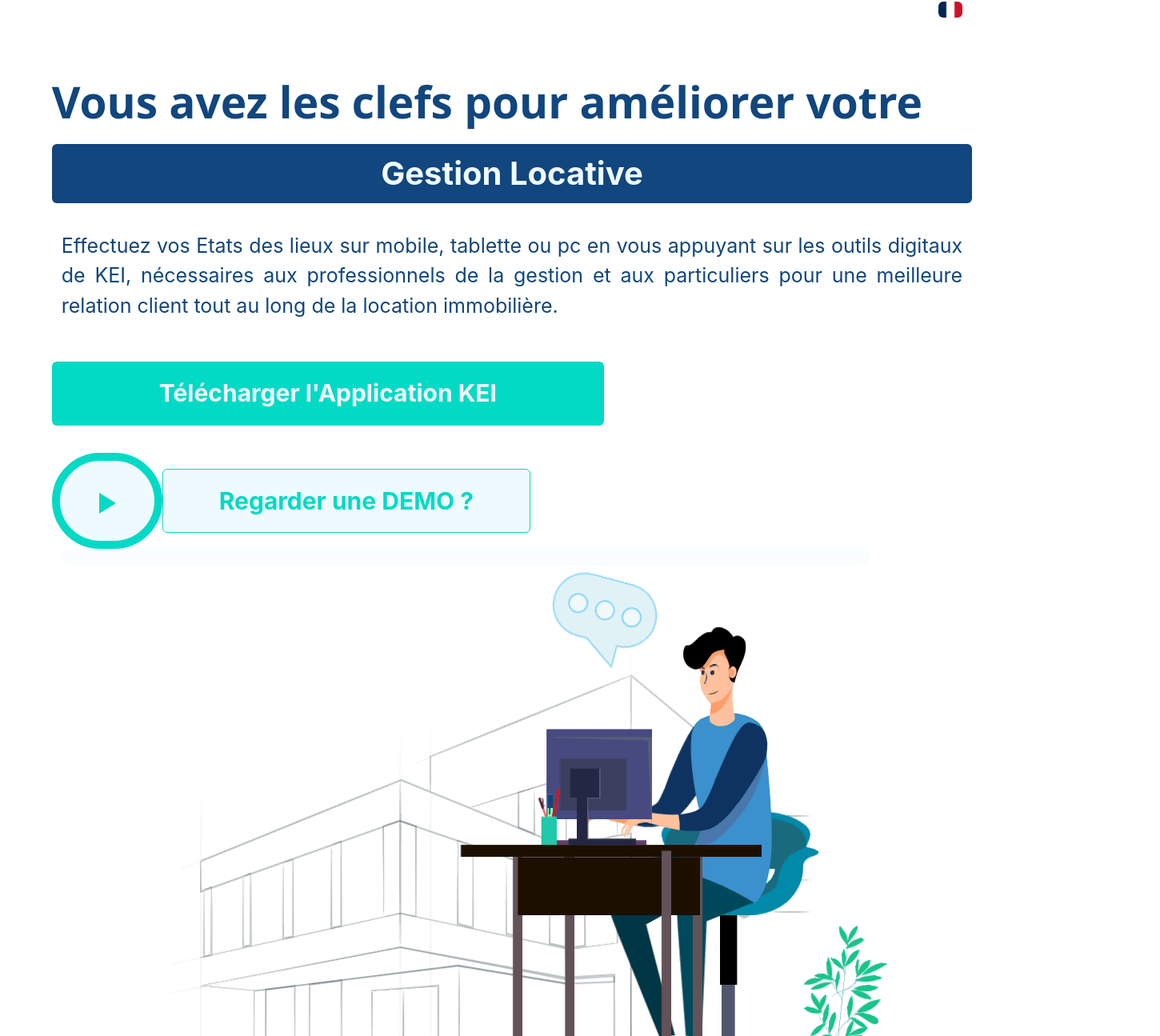
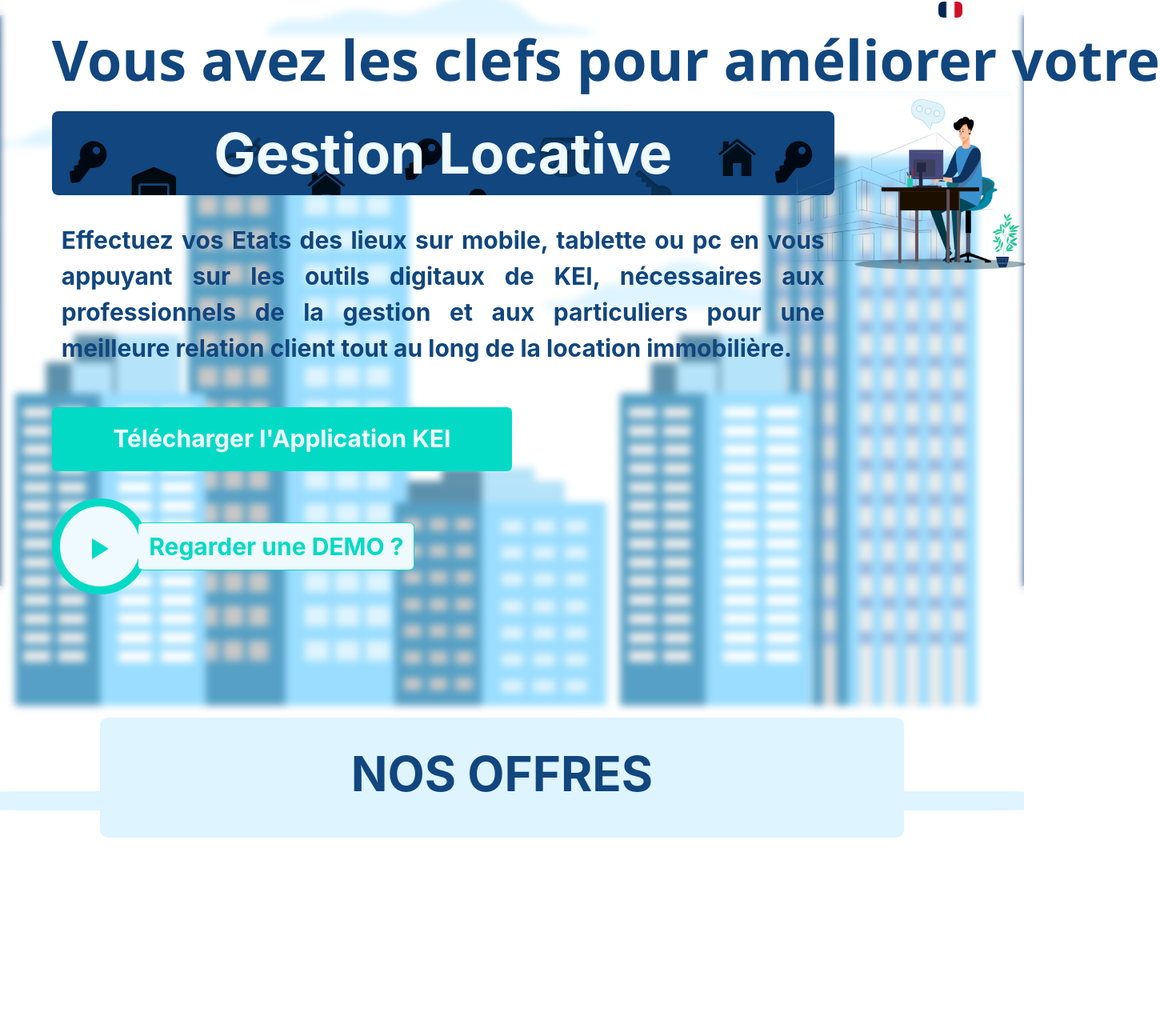
Before and after one commit to korv-consulting/kei-website, a Next.js app: page / in a window 1280 px wide. Shown: the part 104-1399 px from the top of the page at 80% size, 1450 px wide, since content can reach past the window. Built offline with nearby package versions, Linux system fonts and the light colour scheme.

Commit message:
[feat-xxx]: Adding Pricing Offers Parts and updating others components

```diff
--- a/components/partials/base/about.js
+++ b/components/partials/base/about.js
@@ -5,13 +5,15 @@
 
     return(
         <Container fluid className={styles.main}>
-            <Row>
+            {/* <div className={styles.bg_image}></div> */}
+            <Image fluid src="/skyscraper.png" className={styles.background} alt="Sky Crappers"/>
+            <Row className={styles.global_row}>
                 <Col>
                     <Row className={styles.title}>
                         Vous avez les clefs pour améliorer votre
                     </Row>
                     <Row>
-                        <Button className={styles.btn}>Gestion Locative</Button>
+                        <div className={styles.btn_rent_mnt}>Gestion Locative</div>
                     </Row>
                     <Row>
                         <p className={styles.description}>
--- /dev/null
+++ b/components/partials/base/middleBar.js
@@ -0,0 +1,16 @@
+import { Container, Row, Col, Button } from "react-bootstrap"
+import styles from '@/styles/Home.module.css'
+
+function MiddleBar(){
+    return (
+        <Container fluid>
+            <Row>
+                <Col  className={styles.col_offers}>
+                    <div className={styles.btn_offers}>NOS OFFRES</div>
+                </Col>
+            </Row>
+        </Container>
+    )
+}
+
+export default MiddleBar
--- /dev/null
+++ b/components/partials/base/offer.js
@@ -0,0 +1,22 @@
+import { Container, Row, Col } from "react-bootstrap";
+import styles from "@/styles/Offer.module.css"
+
+function Offer(){
+    return (
+    <Container fluid className={styles.main}>
+      <Row className={styles.hr_bar}>
+          <Col></Col>
+      </Row>
+      <Row className={styles.first_row}>
+        <Col>
+
+        </Col>
+      </Row>
+      <Row className={styles.second_row}>
+
+      </Row>
+    </Container>
+    )
+}
+
+export default Offer
--- a/pages/index.js
+++ b/pages/index.js
@@ -5,6 +5,9 @@
 import Head from 'next/head'
 import styles from '@/styles/Home.module.css'
 import About from '@/partials/base/about'
+import MiddleBar from '@/partials/base/middleBar'
+import Offer from '@/partials/base/offer'
+import { Image } from 'react-bootstrap'
 
 export default function Home() {
   return (
@@ -12,13 +15,16 @@
       <Head>
         <title>Create Next App</title>
         <meta name="description" content="Generated by create next app" />
-        <link rel="icon" href="/favicon.ico" />
+        <link rel="icon" href="/logo-kei.png" />
       </Head>
 
       <Header/>
-      <Language/>
        <main className={styles.main}>
+        <Image src='/mini_icon.svg' className={styles.background}/>
+        <Language/>
       <About/>
+      <MiddleBar/>
+      <Offer/>
       </main>
       <Footer/>
     </div>
--- a/styles/About.module.css
+++ b/styles/About.module.css
@@ -1,14 +1,46 @@
+/* The whole structure  of the About part */
 .main {
     padding-left: 6%;
     padding-right: 6%;
+    padding-bottom: 10%;
 }
 
+/* .global_row {
+    border-width: 50%;
+    border-radius: 50%;
+    border-color: #da0335;
+    background-color: #03dac5;
+} */
+
+.background {
+    position: absolute;
+    background-color: white;
+    margin-top: 2%;
+    margin-right: auto;
+    margin-left: auto;
+    left: 0px;
+    top: 0px;
+    z-index: -1;
+    width: 100%;
+    height: 120%;
+    background-size: cover;
+    /* -webkit-filter: blur(5px); Safari 6.0 - 9.0 */
+    backdrop-filter: blur(5px);
+    filter: blur(5px);
+    border-width: 50%;
+    border-radius: 24px;
+}
+
+
+/* Column of the Title */
 .col_title {
     width: max-content;
-   align-content: flex-end;
+    align-content: flex-end;
 }
+
+/* The title of the block */
 .title{
-    font-size: 55px;
+    font-size: 70px;
     font-weight: bold;
     color: #11467e;
     font-family: 'Segoe UI';
@@ -16,48 +48,57 @@
     text-align: left;
 }
 
+/* Colum for Image */
 .col_image {
+    padding-top: 8%;
     align-content: flex-start;
     align-items: flex-start;
     align-self: flex-start;
+    margin-left: -25%;
 }
 
+/* Image to illustrate a person working on KEI App */
 .image{
     height: max-content;
-    width: max-content;
+    width: 130%;
 }
 
-.btn,
-.btn:hover{
+/* Button Renting Management */
+.btn_rent_mnt,
+.btn_rent_mnt:hover{
+    background-image: url('/mini_icon.svg');
+    opacity: 2px;
     font-weight: bold;
-    font-size: 40px;
+    font-size: 70px;
     text-align: center;
-    width: 130%;
-    height: max-content;
+    align-items: center;
+    align-content: center;
+    width: 85%;
+    /* height: 2em; */
     margin-top: 1%;
     color: #effaff;
-    background-color: #11467e;
+    /* background-color: #11467e; */
     border-color: transparent;
+    border-radius: 8px;
 }
 
-.btn:hover{
-    box-shadow:  3px 3px 1px 1px #11467e;
-}
-/* Button for Download KEI App */
-
+/* Description for the goal of the application */
 .description{
-    font-size: 25px;
+    font-size: 30px;
     color: #11467e;
     text-align: justify;
+    font-weight: bold;
+    width: 85%;
     margin-top: 3%;
 }
 
+/* Button for Downloading KEI App */
 .btn_download,
 .btn_download:hover{
     font-weight: bold;
     font-size: 30px;
     text-align: center;
-    width: 60%;
+    width: 50%;
     height: 80px;
     margin-top: 3%;
     color: #effaff;
@@ -70,31 +111,36 @@
     box-shadow:  3px 3px 1px 1px #03dac5;
 }
 
+/* Button for Watching demo of the application */
 .btn_watch_demo,
 .btn_watch_demo:hover{
     font-weight: bold;
     font-size: 30px;
     text-align: center;
-    width: 40%;
-    height: 80px;
+    width: 30%;
+    height: 60px;
     margin-top: 3%;
+    /* margin-left: -15px; */
     color: #03dac5;
     background-color: #effaff;
     border-color: #03dac5;
     opacity: 1;
     align-self: center;
+    border-left-color: transparent;
+    border-left-width: 15%;
 }
 
 .btn_watch_demo:hover{
     box-shadow:  3px 3px 1px 1px #03dac5;
 }
 
+/* Button for Playing demo of the application */
 .btn_play,
 .btn_play:hover{
     font-weight: bold;
     font-size: 30px;
     text-align: center;
-    width: 12%;
+    width: 120px;
     height: 120px;
     margin-top: 3%;
     color: #03dac5;
@@ -102,10 +148,10 @@
     border-color: #03dac5;
     border-width: 10px;
     margin-left: 0;
-    margin-right: 0;
+    margin-right: -12px;
     display: block;
     opacity: 1;
-    border-radius: 30em;
+    border-radius: 100%;
 }
 
 /* .btn_play:hover{
--- a/styles/Footer.module.css
+++ b/styles/Footer.module.css
@@ -17,7 +17,7 @@
 }
 
 /* Style to center item */
-.devices_img,.text_app, .download_btn, .store_btn {
+.devices_img, .text_app, .download_btn, .store_btn {
     margin-left: auto;
     margin-right: auto;
     display: block;
@@ -58,7 +58,7 @@
 }
 
 .store_btn:hover {
-     box-shadow: 1px 1px 1px 1px white;
+    box-shadow: 1px 1px 1px 1px white;
 }
 
 .store_img {
--- a/styles/Header.module.css
+++ b/styles/Header.module.css
@@ -1,4 +1,5 @@
 .navbar {
+    /* position:relative; */
     margin-top: 1%;
     padding-left: 5%;
     padding-right: 5%;
@@ -63,6 +64,10 @@
     margin-right: 5%;
 }
 
+.login_btn:hover{
+    color: #03dac5;
+}
+
 .login_btn:hover,
 .signup_btn:hover{
     box-shadow: 3px 3px 1px 1px #03dac5;
@@ -75,3 +80,7 @@
     color: #11467e;
     border-color: transparent;
 }
+
+.signup_btn:hover{
+    color: #e2f4f2;
+}
--- a/styles/Home.module.css
+++ b/styles/Home.module.css
@@ -2,78 +2,101 @@
   padding: 0;
 }
 
-.main {
-  min-height: 100vh;
-  padding: 4rem 0;
-  /* flex: 1; */
-  /* display: flex; */
-  flex-direction: column;
-  /* justify-content: center; */
-  /* align-items: center; */
+.main{
+  /* background-image: url('/mini_icon.svg'); */
 }
 
-.footer {
+.background {
+    position:fixed;
+    left: 0px;
+    top: 0px;
+    z-index: -1;
+    width: 100%;
+    height: 120%;
+    background-size: cover;
+    border-width: 50%;
+    border-radius: 24px;
+}
+
+.container_mdb{
+    padding-right: 0;
+    padding-left: 0;
+}
+
+.col_offers{
+  width: 3em;
+}
+
+.btn_offers{
+  font-weight: bold;
+  font-size: 60px;
+  text-align: center;
+  width: 80%;
+  height: 150px;
+  margin-top: 2%;
+  /* margin-bottom: -10px; */
+  margin-left: 9%;
+  padding-top: 25px;
+  color: #11467e;
+  background-color: #def4ff;
+  border-color: transparent;
+  border-radius: 10px;
+  opacity: 1;
+}
+
+/* .footer {
   display: flex;
   flex: 1;
   padding: 2rem 0;
   border-top: 1px solid #eaeaea;
   justify-content: center;
   align-items: center;
-}
+} */
 
-.footer a {
+/* .footer a {
   display: flex;
   justify-content: center;
   align-items: center;
   flex-grow: 1;
-}
+} */
 
-.title a {
+/* .title a {
   color: #0070f3;
   text-decoration: none;
-}
+} */
 
-.title a:hover,
+/* .title a:hover,
 .title a:focus,
 .title a:active {
   text-decoration: underline;
-}
+} */
 
-.title {
+/* .title {
   margin: 0;
   line-height: 1.15;
   font-size: 4rem;
-}
+} */
 
-.title,
+/* .title,
 .description {
   text-align: center;
-}
+} */
 
-.description {
+/* .description {
   margin: 4rem 0;
   line-height: 1.5;
   font-size: 1.5rem;
-}
+} */
 
-.code {
-  background: #fafafa;
-  border-radius: 5px;
-  padding: 0.75rem;
-  font-size: 1.1rem;
-  font-family: Menlo, Monaco, Lucida Console, Liberation Mono, DejaVu Sans Mono,
-    Bitstream Vera Sans Mono, Courier New, monospace;
-}
-
-.grid {
+/* .grid {
   display: flex;
   align-items: center;
   justify-content: center;
   flex-wrap: wrap;
   max-width: 800px;
-}
+} */
 
-.card {
+/* .card {
   margin: 1rem;
   padding: 1.5rem;
   text-align: left;
@@ -83,30 +106,30 @@
   border-radius: 10px;
   transition: color 0.15s ease, border-color 0.15s ease;
   max-width: 300px;
-}
+} */
 
-.card:hover,
+/* .card:hover,
 .card:focus,
 .card:active {
   color: #0070f3;
   border-color: #0070f3;
-}
+} */
 
-.card h2 {
+/* .card h2 {
   margin: 0 0 1rem 0;
   font-size: 1.5rem;
-}
+} */
 
-.card p {
+/* .card p {
   margin: 0;
   font-size: 1.25rem;
   line-height: 1.5;
-}
+} */
 
-.logo {
+/* .logo {
   height: 1em;
   margin-left: 0.5rem;
-}
+} */
 
 @media (max-width: 600px) {
   .grid {
--- a/styles/Language.module.css
+++ b/styles/Language.module.css
@@ -1,4 +1,5 @@
 .main {
+    /* position:fixed; */
     margin-top: 2%;
     margin-right: 6%;
 }
--- /dev/null
+++ b/styles/Offer.module.css
@@ -0,0 +1,23 @@
+.main {
+    margin-top: -4.5%;
+}
+
+.hr_bar{
+    background-color: #def4ff;
+    border-radius: 3%;
+    opacity: 1;
+    height: 1.5em;
+    margin-top: 0;
+    margin-bottom: 0;
+}
+
+.first_row{
+    background-color: transparent;
+
+    height: 30em;
+}
+
+.second_row{
+    background-color: #11467e;
+    height: 40em;
+}
```
Also changed, not shown: public/mini_icon.svg (added), public/skyscraper.png (added).
